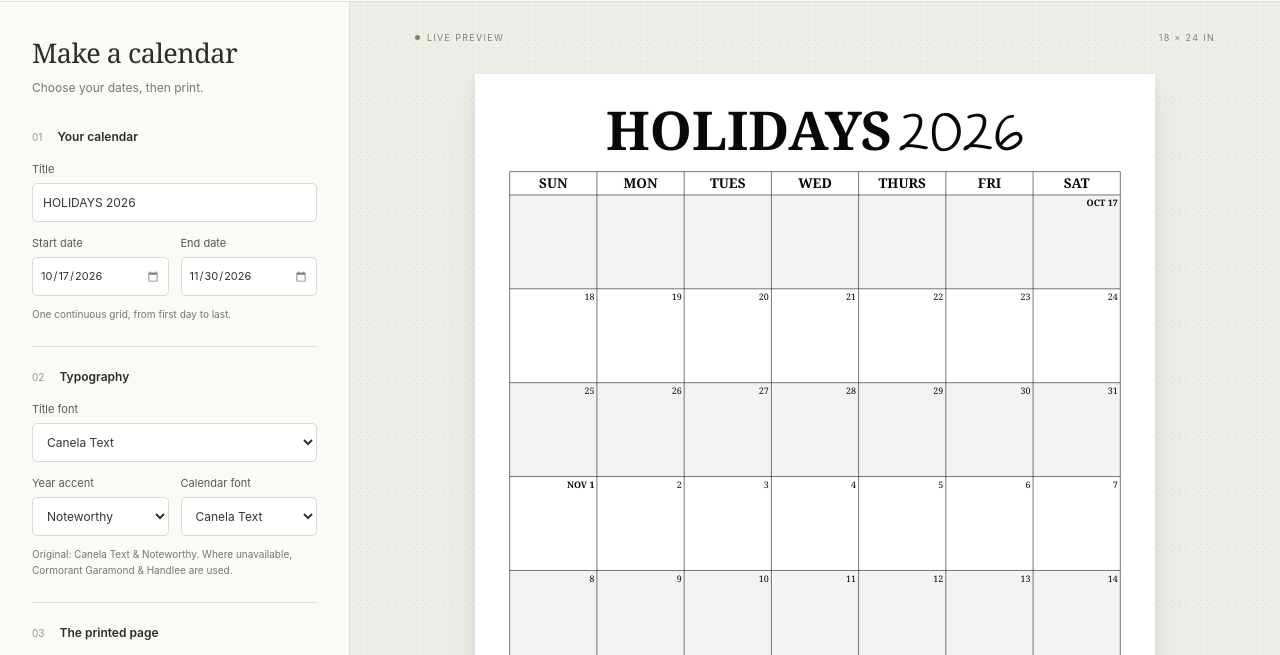
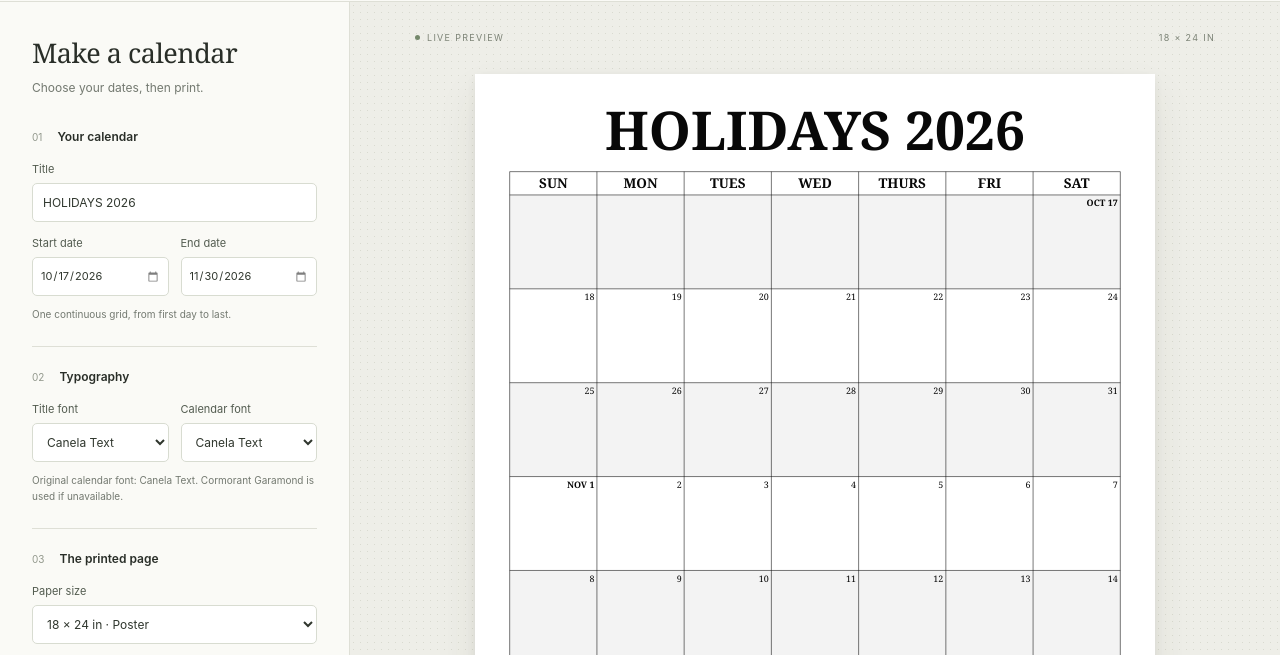
Before and after one commit to acrollet/calmaker, a website: page index.html in a window 1280 px wide. Shown: the part 80-735 px from the top of the page. Drawn offline with Linux system fonts and the light colour scheme; a web font is replaced by a local one.

Commit message:
Use a single font for the complete calendar title

```diff
--- a/app.js
+++ b/app.js
@@ -12,8 +12,8 @@ const fonts={
   helvetica:{label:'Helvetica Neue',family:'"Helvetica Neue", Helvetica, Arial, sans-serif'},
   arial:{label:'Arial',family:'Arial, sans-serif'}
 };
-const defaults={title:'HOLIDAYS 2026',...defaultDateRange(),'title-font':'canela','year-font':'noteworthy','grid-font':'canela',size:'18x24',width:'18',height:'24',orientation:'portrait','week-start':'0',shading:true};
-for (const id of ['title-font','year-font','grid-font']) {
+const defaults={title:'HOLIDAYS 2026',...defaultDateRange(),'title-font':'canela','grid-font':'canela',size:'18x24',width:'18',height:'24',orientation:'portrait','week-start':'0',shading:true};
+for (const id of ['title-font','grid-font']) {
   for(const [value,font] of Object.entries(fonts)) $(id).add(new Option(font.label,value));
 }
 function restore(values){for(const [id,value] of Object.entries(defaults)) {const input=$(id),saved=values[id]??value;if(input.type==='checkbox')input.checked=!!saved;else input.value=saved;}}
@@ -32,20 +32,19 @@ function font(key){return fonts[key]?.family||fonts.canela.family;}
 function textWidth(text,size,family,weight=400){measure.font=`${weight} ${size}px ${family}`;return measure.measureText(text).width;}
 function createScene(model) {
   const w=1080,h=w*model.size.height/model.size.width,margin=Math.min(w,h)*.051;
-  const titleFont=font($('title-font').value),yearFont=font($('year-font').value),gridFont=font($('grid-font').value);
-  const title=$('title').value.trim(),match=title.match(/^(.*?)\s+(\d{4})$/),main=match?match[1]:title,year=match?match[2]:'';
+  const titleFont=font($('title-font').value),gridFont=font($('grid-font').value);
+  const title=$('title').value.trim();
   const scene=[];
   const rect=(x,y,width,height,fill)=>scene.push({kind:'rect',x,y,width,height,fill});
   const line=(x1,y1,x2,y2,width=.9)=>scene.push({kind:'line',x1,y1,x2,y2,width});
   const text=(value,x,y,size,family,weight=400,anchor='start')=>scene.push({kind:'text',value,x,y,size,family,weight,anchor});
   rect(0,0,w,h,'#ffffff');
-  let titleSize=Math.min(85,h*.074),gap=10;
-  const titleWidth=s=>textWidth(main,s,titleFont,600)+(year?gap+textWidth(year,s,yearFont):0);
+  let titleSize=Math.min(85,h*.074);
+  const titleWidth=s=>textWidth(title,s,titleFont,600);
   if(titleWidth(titleSize)>w-2*margin) titleSize*= (w-2*margin)/titleWidth(titleSize);
   const titleY=margin+Math.min(65,h*.055);
   const fullWidth=titleWidth(titleSize),titleX=(w-fullWidth)/2;
-  text(main,titleX,titleY,titleSize,titleFont,600);
-  if(year)text(year,titleX+textWidth(main,titleSize,titleFont,600)+gap,titleY,titleSize,yearFont);
+  text(title,titleX,titleY,titleSize,titleFont,600);
   const gridTop=title?titleY+Math.min(35,h*.028):margin,gridBottom=h-margin;
   const headerHeight=Math.min(37,h*.036),gridWidth=w-2*margin,cellWidth=gridWidth/7;
   const rowHeight=(gridBottom-gridTop-headerHeight)/model.calendar.weeks;
@@ -138,6 +137,6 @@ $('download').addEventListener('click',exportPdf);
 update();
 // Explicitly load each family used by the scene before measuring the title.
 await Promise.allSettled([document.fonts.load('600 40px Cormorant'),document.fonts.load('400 40px Handlee'),document.fonts.load('400 40px OriginalCanela'),document.fonts.load('600 40px OriginalCanela'),document.fonts.load('400 40px OriginalNoteworthy')]);
-const originalCanela=document.fonts.check('400 40px OriginalCanela'),originalNoteworthy=document.fonts.check('400 40px OriginalNoteworthy');
-$('font-note').textContent=originalCanela&&originalNoteworthy?'Original fonts available: Canela Text & Noteworthy.':'Original: Canela Text & Noteworthy. Where unavailable, Cormorant Garamond & Handlee are used.';
+const originalCanela=document.fonts.check('400 40px OriginalCanela');
+$('font-note').textContent=originalCanela?'Original calendar font available: Canela Text.':'Original calendar font: Canela Text. Cormorant Garamond is used if unavailable.';
 update();
--- a/index.html
+++ b/index.html
@@ -26,8 +26,8 @@
   <link rel="icon" href="assets/favicon-32.png?v=20261017-calendar" type="image/png" sizes="32x32">
   <link rel="icon" href="assets/favicon.svg?v=20261017-calendar" type="image/svg+xml" sizes="any">
   <link rel="apple-touch-icon" href="assets/apple-touch-icon.png?v=20261017-calendar" sizes="180x180">
-  <link rel="stylesheet" href="style.css?v=20261017-dates">
-  <script type="module" src="app.js?v=20261017-dates"></script>
+  <link rel="stylesheet" href="style.css?v=20261017-title">
+  <script type="module" src="app.js?v=20261017-title"></script>
 </head>
 <body>
   <header class="app-header">
@@ -44,9 +44,8 @@
           <p class="field-note">One continuous grid, from first day to last.</p>
         </fieldset>
         <fieldset><legend><span>02</span> Typography</legend>
-          <label for="title-font">Title font</label><select id="title-font" name="titleFont"></select>
-          <div class="two-columns"><div><label for="year-font">Year accent</label><select id="year-font" name="yearFont"></select></div><div><label for="grid-font">Calendar font</label><select id="grid-font" name="gridFont"></select></div></div>
-          <p class="field-note" id="font-note">The original pairing: Canela Text &amp; Noteworthy.</p>
+          <div class="two-columns" style="margin-top:0"><div><label for="title-font">Title font</label><select id="title-font" name="titleFont"></select></div><div><label for="grid-font">Calendar font</label><select id="grid-font" name="gridFont"></select></div></div>
+          <p class="field-note" id="font-note">Original calendar font: Canela Text.</p>
         </fieldset>
         <fieldset><legend><span>03</span> The printed page</legend>
           <label for="size">Paper size</label><select id="size" name="size"><option value="18x24">18 × 24 in · Poster</option><option value="24x36">24 × 36 in · Large poster</option><option value="11x17">11 × 17 in · Tabloid</option><option value="8.5x11">8.5 × 11 in · Letter</option><option value="8.27x11.69">A4 · 210 × 297 mm</option><option value="custom">Custom size</option></select>
```
Also changed, not shown: README.md.
